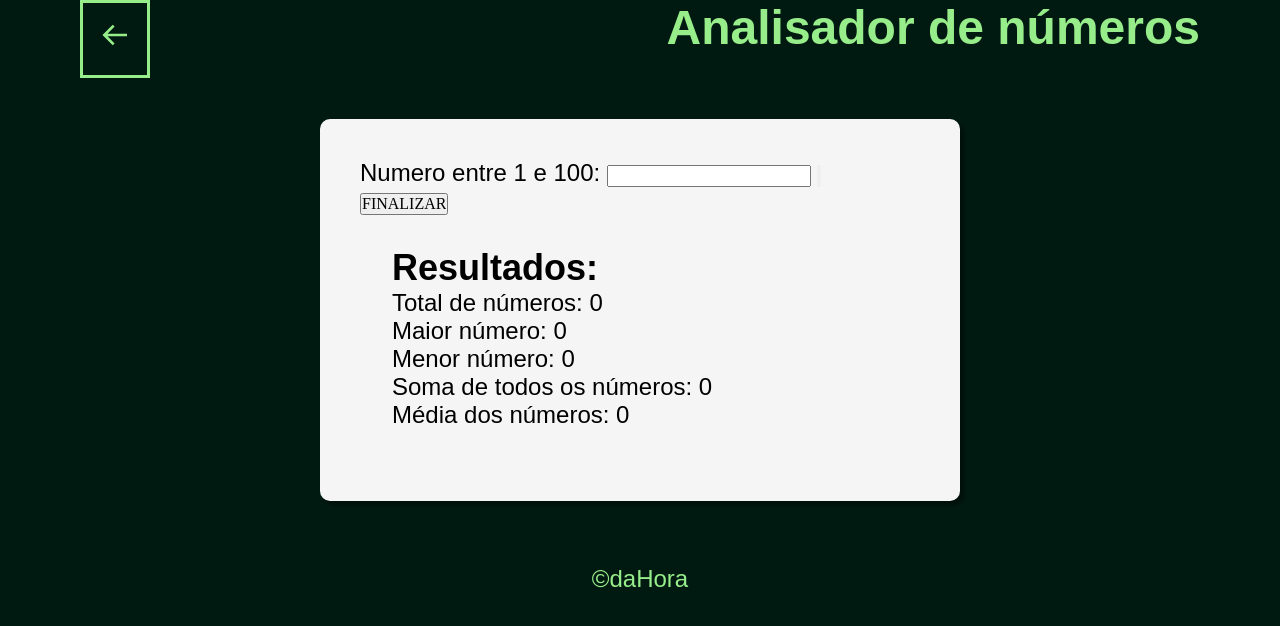
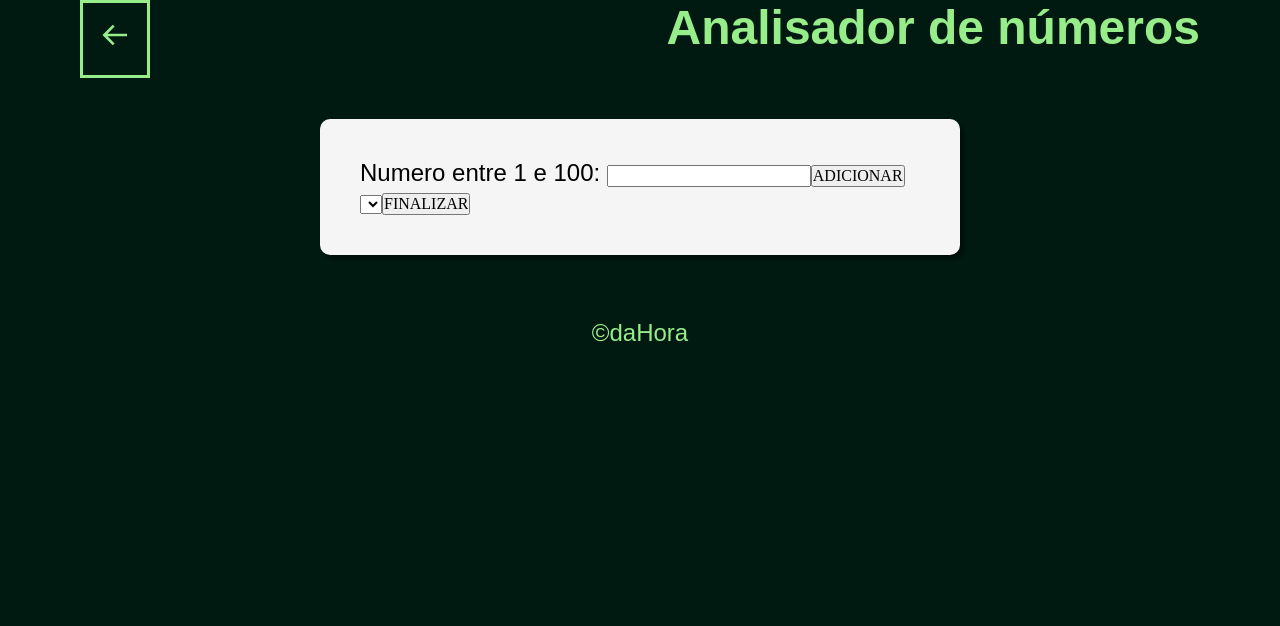
Before and after one commit to GustaDaHora/Number-Playgorund, a React (Vite) app: page /check in a window 1280 px wide. Shown: the top 626 px of the page. Built offline with nearby package versions, Linux system fonts and the light colour scheme; a web font is replaced by a local one.

Commit message:
Update index.tsx
Math is now working

```diff
--- a/src/app/pages/Check/index.tsx
+++ b/src/app/pages/Check/index.tsx
@@ -32,41 +32,68 @@ const Container = styled.div`
   }
 `;
 
-const ResultContainer = styled.div`
-  margin: 4vh;
-`;
+export function Check(): React.ReactElement {
+  let num = document.querySelector('input#number') as HTMLInputElement;
+  let lista = document.querySelector('select#lista') as HTMLSelectElement;
+  let res = document.querySelector('div#result') as HTMLDivElement;
+  let valores: number[] = [];
 
-export function Check(): React.ReactElement {
-  const [valores, setValores] = useState<number[]>([]);
-  const [firstInputValue, setFirstInputValue] = useState('');
-  const [secInputValue, setSecInputValue] = useState('');
-  const [resultValues, setResultValues] = useState({
-    total: 0,
-    maior: 0,
-    menor: 0,
-    soma: 0,
-    media: 0,
-  });
+  function isNumero(n: string): boolean {
+    if (Number(n) >= 1 && Number(n) <= 100) {
+      return true;
+    } else {
+      return false;
+    }
+  }
 
-  const result = () => {
-    if (valores.length === 0) {
-      window.alert('Adicione números');
+  function inLista(n: string, l: number[]): boolean {
+    if (l.indexOf(Number(n)) != -1) {
+      return true;
     } else {
-      const total = valores.length;
-      const maior = Math.max(...valores);
-      const menor = Math.min(...valores);
-      const soma = valores.reduce((acc, curr) => acc + curr, 0);
-      const media = soma / total;
+      return false;
+    }
+  }
 
-      setResultValues({
-        total,
-        maior,
-        menor,
-        soma,
-        media,
-      });
+  function adicionar(): void {
+    if (isNumero(num.value) && !inLista(num.value, valores)) {
+      valores.push(Number(num.value));
+      let item = document.createElement('option');
+      item.text = `Valor ${num.value} adicionado`;
+      lista.appendChild(item);
+      res.innerHTML = '';
+    } else {
+      window.alert('Valor inválido');
     }
-  };
+    num.value = '';
+    num.focus();
+  }
+
+  function finalizar(): void {
+    if (valores.length == 0) {
+      window.alert('Adicione um número');
+    } else {
+      let total = valores.length;
+      let maior = valores[0];
+      let menor = valores[0];
+      let soma = 0;
+      let media = 0;
+
+      for (let pos in valores) {
+        soma += valores[pos];
+        if (valores[pos] > maior) maior = valores[pos];
+        if (valores[pos] < menor) menor = valores[pos];
+      }
+
+      media = soma / total;
+
+      res.innerHTML = '';
+      res.innerHTML += `<p>Ao todo temos ${total} números adicionados</p>`;
+      res.innerHTML += `<p>O maior número foi ${maior}</p>`;
+      res.innerHTML += `<p>O menor número foi ${menor}</p>`;
+      res.innerHTML += `<p>Somando os valores temos ${soma}</p>`;
+      res.innerHTML += `<p>A média foi ${media.toFixed(2)}</p>`;
+    }
+  }
 
   return (
     <Container>
@@ -74,32 +101,15 @@ export function Check(): React.ReactElement {
         <h1>Analisador de números</h1>
       </Header>
       <section>
-        <div className="test">
+        <div>
           <p>
-            Numero entre 1 e 100:{' '}
-            <input
-              type="number"
-              value={firstInputValue}
-              onChange={(e) => setFirstInputValue(e.target.value)}
-            />{' '}
-            <input
-              type="button"
-              value={secInputValue}
-              onChange={(e) => setSecInputValue(e.target.value)}
-            />
+            Numero entre 1 e 100: <input type="number" id="number" />
+            <input type="button" value="ADICIONAR" onClick={adicionar} />
           </p>
-          <input type="button" value="FINALIZAR" onClick={result} />
+          <select name="lista" id="lista"></select>
+          <input type="button" value="FINALIZAR" onClick={finalizar} />
         </div>
-        <ResultContainer>
-          <div>
-            <h2>Resultados:</h2>
-            <p>Total de números: {resultValues.total}</p>
-            <p>Maior número: {resultValues.maior}</p>
-            <p>Menor número: {resultValues.menor}</p>
-            <p>Soma de todos os números: {resultValues.soma}</p>
-            <p>Média dos números: {resultValues.media}</p>
-          </div>
-        </ResultContainer>{' '}
+        <div id="result"></div>
       </section>
       <footer>&copy;daHora</footer>
     </Container>
```
